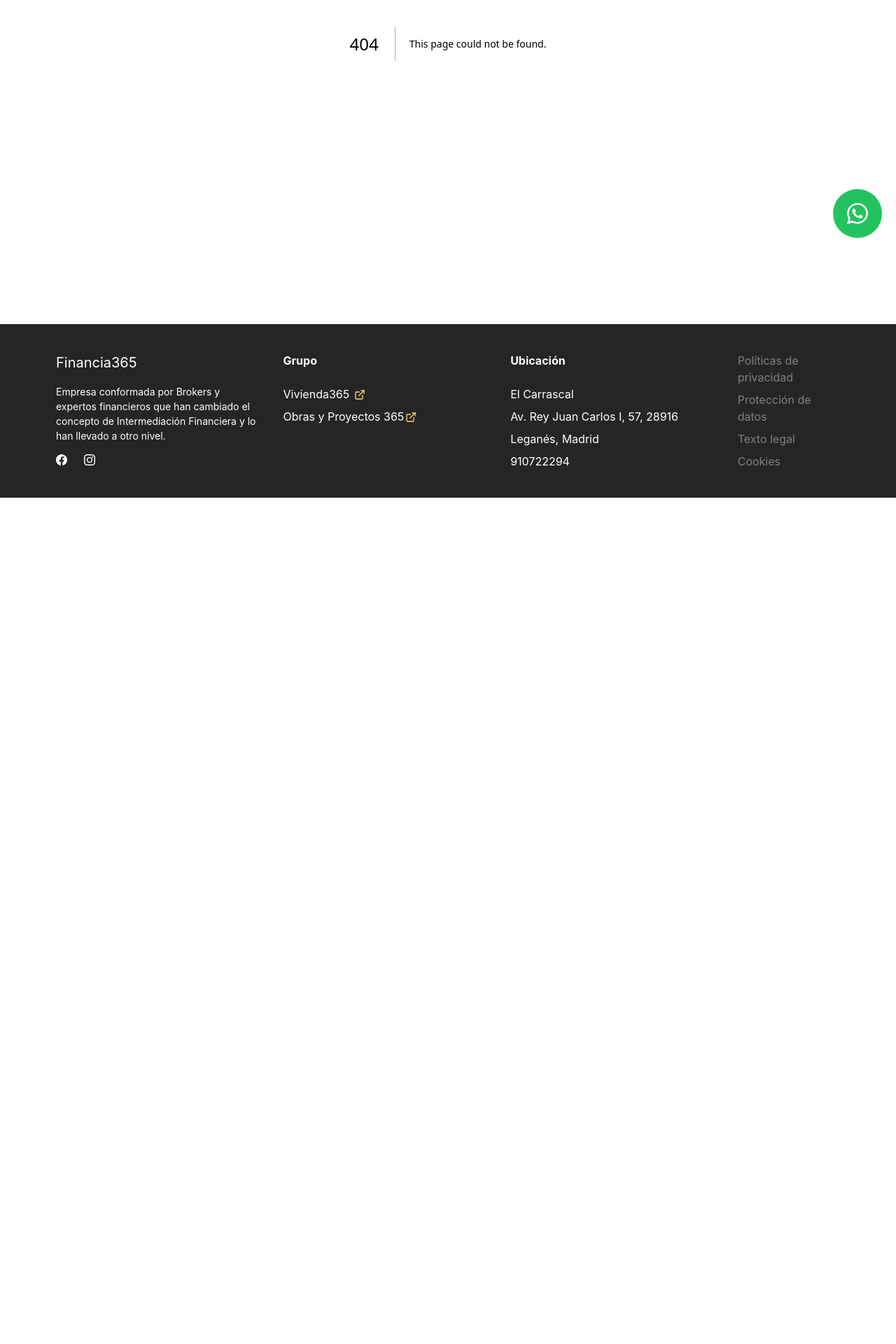
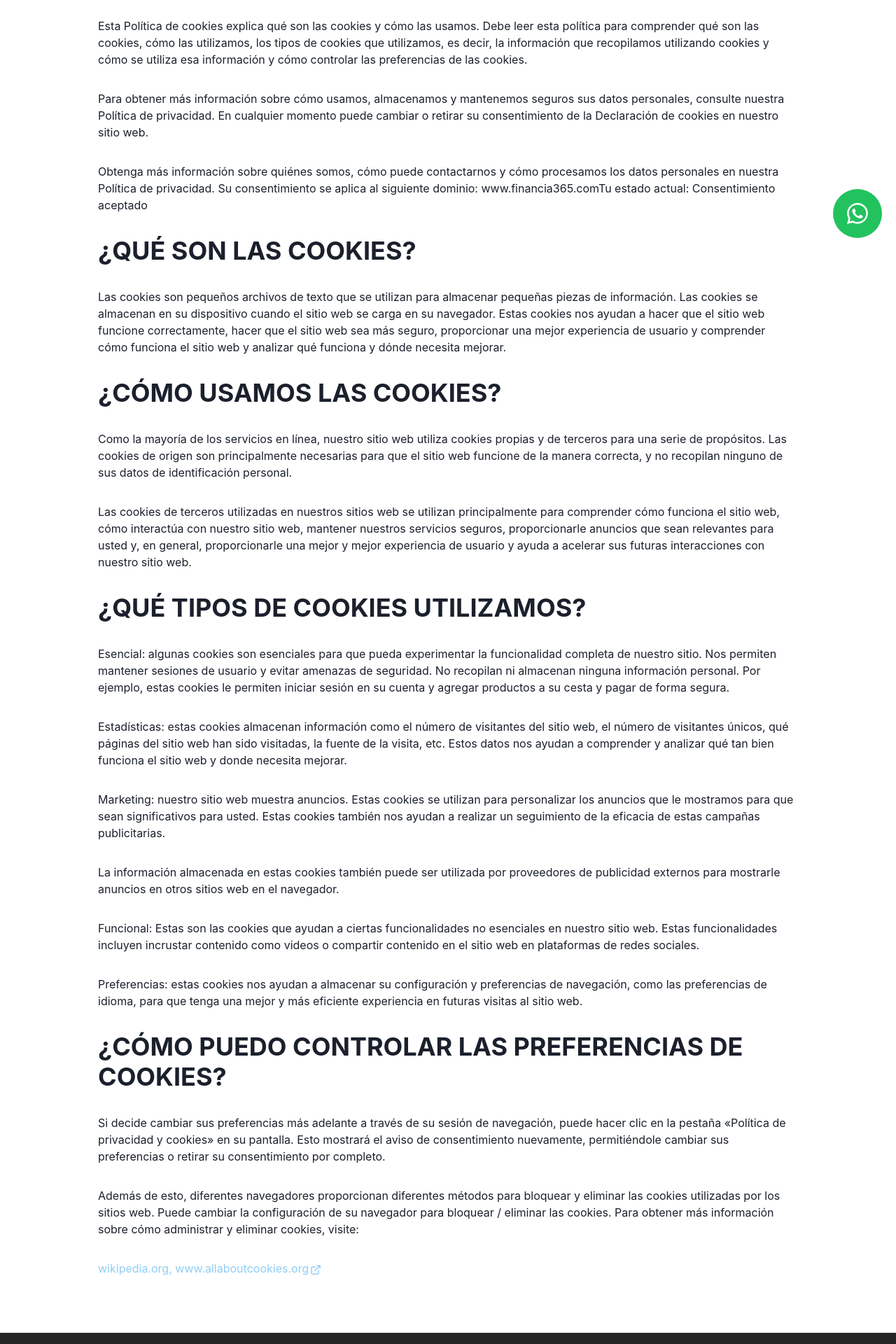
Before and after one commit to nylzen/financia365web, a Next.js app: page /cookies in a window 1280 px wide. Before the commit this address had no page. Shown: the part 440-2360 px from the top of the page at 70% size. Before the commit the page ends 1151 px from the top, so only its background shows below. Built offline with nearby package versions, Linux system fonts and the light colour scheme.

Commit message:
add: Cookies page

```diff
--- a/components/Footer/Footer.jsx
+++ b/components/Footer/Footer.jsx
@@ -16,9 +16,9 @@ const Footer = () => {
       <Container as={Stack} maxW='6xl' color='white'>
         <SimpleGrid
           templateColumns={{ sm: '1fr', md: '2fr 2fr 2fr 1fr' }}
-          placeItems={['center', 'start']}
+          placeItems={['start', 'center']}
           alignItems='start'
-          spacing={{ md: 8, sm: 10 }}
+          spacing={[4, 4, 4, 10]}
         >
           <Stack spacing={4}>
             <Box>
@@ -63,7 +63,7 @@ const Footer = () => {
             <Link>Políticas de privacidad</Link>
             <Link>Protección de datos</Link>
             <Link>Texto legal</Link>
-            <Link>Cookies</Link>
+            <Link href='/cookies'>Cookies</Link>
           </Stack>
         </SimpleGrid>
       </Container>
--- /dev/null
+++ b/pages/cookies/index.jsx
@@ -0,0 +1,136 @@
+import { AboutHero } from '@/components';
+import { ExternalLinkIcon } from '@chakra-ui/icons';
+import { Container, Heading, Link, Text, VStack } from '@chakra-ui/react';
+import Head from 'next/head';
+// import Link from 'next/link';
+
+const index = () => {
+  return (
+    <>
+      <Head>
+        <title>Financia365 | Cookies</title>
+      </Head>
+      <Container maxW={'100%'} p={[5, 5, 20]} as='main'>
+        <AboutHero title='Cookies' img='/images/about/about_hero_1x.webp' />
+        <VStack
+          spacing={8}
+          maxW={['100%', '100%', '1000px']}
+          margin='auto'
+          mt={8}
+          alignItems='flex-start'
+        >
+          <Text>
+            Esta Política de cookies explica qué son las cookies y cómo las
+            usamos. Debe leer esta política para comprender qué son las cookies,
+            cómo las utilizamos, los tipos de cookies que utilizamos, es decir,
+            la información que recopilamos utilizando cookies y cómo se utiliza
+            esa información y cómo controlar las preferencias de las cookies.
+          </Text>
+          <Text>
+            Para obtener más información sobre cómo usamos, almacenamos y
+            mantenemos seguros sus datos personales, consulte nuestra Política
+            de privacidad. En cualquier momento puede cambiar o retirar su
+            consentimiento de la Declaración de cookies en nuestro sitio web.
+          </Text>
+          <Text>
+            Obtenga más información sobre quiénes somos, cómo puede contactarnos
+            y cómo procesamos los datos personales en nuestra Política de
+            privacidad. Su consentimiento se aplica al siguiente dominio:
+            www.financia365.comTu estado actual: Consentimiento aceptado
+          </Text>
+          <Heading>¿QUÉ SON LAS COOKIES?</Heading>
+          <Text>
+            Las cookies son pequeños archivos de texto que se utilizan para
+            almacenar pequeñas piezas de información. Las cookies se almacenan
+            en su dispositivo cuando el sitio web se carga en su navegador.
+            Estas cookies nos ayudan a hacer que el sitio web funcione
+            correctamente, hacer que el sitio web sea más seguro, proporcionar
+            una mejor experiencia de usuario y comprender cómo funciona el sitio
+            web y analizar qué funciona y dónde necesita mejorar.
+          </Text>
+          <Heading>¿CÓMO USAMOS LAS COOKIES?</Heading>
+          <Text>
+            Como la mayoría de los servicios en línea, nuestro sitio web utiliza
+            cookies propias y de terceros para una serie de propósitos. Las
+            cookies de origen son principalmente necesarias para que el sitio
+            web funcione de la manera correcta, y no recopilan ninguno de sus
+            datos de identificación personal.
+          </Text>
+          <Text>
+            Las cookies de terceros utilizadas en nuestros sitios web se
+            utilizan principalmente para comprender cómo funciona el sitio web,
+            cómo interactúa con nuestro sitio web, mantener nuestros servicios
+            seguros, proporcionarle anuncios que sean relevantes para usted y,
+            en general, proporcionarle una mejor y mejor experiencia de usuario
+            y ayuda a acelerar sus futuras interacciones con nuestro sitio web.
+          </Text>
+          <Heading>¿QUÉ TIPOS DE COOKIES UTILIZAMOS?</Heading>
+          <Text>
+            Esencial: algunas cookies son esenciales para que pueda experimentar
+            la funcionalidad completa de nuestro sitio. Nos permiten mantener
+            sesiones de usuario y evitar amenazas de seguridad. No recopilan ni
+            almacenan ninguna información personal. Por ejemplo, estas cookies
+            le permiten iniciar sesión en su cuenta y agregar productos a su
+            cesta y pagar de forma segura.
+          </Text>
+          <Text>
+            Estadísticas: estas cookies almacenan información como el número de
+            visitantes del sitio web, el número de visitantes únicos, qué
+            páginas del sitio web han sido visitadas, la fuente de la visita,
+            etc. Estos datos nos ayudan a comprender y analizar qué tan bien
+            funciona el sitio web y donde necesita mejorar.
+          </Text>
+          <Text>
+            Marketing: nuestro sitio web muestra anuncios. Estas cookies se
+            utilizan para personalizar los anuncios que le mostramos para que
+            sean significativos para usted. Estas cookies también nos ayudan a
+            realizar un seguimiento de la eficacia de estas campañas
+            publicitarias.
+          </Text>
+          <Text>
+            La información almacenada en estas cookies también puede ser
+            utilizada por proveedores de publicidad externos para mostrarle
+            anuncios en otros sitios web en el navegador.
+          </Text>
+          <Text>
+            Funcional: Estas son las cookies que ayudan a ciertas
+            funcionalidades no esenciales en nuestro sitio web. Estas
+            funcionalidades incluyen incrustar contenido como videos o compartir
+            contenido en el sitio web en plataformas de redes sociales.
+          </Text>
+          <Text>
+            Preferencias: estas cookies nos ayudan a almacenar su configuración
+            y preferencias de navegación, como las preferencias de idioma, para
+            que tenga una mejor y más eficiente experiencia en futuras visitas
+            al sitio web.
+          </Text>
+          <Heading>¿CÓMO PUEDO CONTROLAR LAS PREFERENCIAS DE COOKIES?</Heading>
+          <Text>
+            {' '}
+            Si decide cambiar sus preferencias más adelante a través de su
+            sesión de navegación, puede hacer clic en la pestaña «Política de
+            privacidad y cookies» en su pantalla. Esto mostrará el aviso de
+            consentimiento nuevamente, permitiéndole cambiar sus preferencias o
+            retirar su consentimiento por completo.
+          </Text>
+          <Text>
+            Además de esto, diferentes navegadores proporcionan diferentes
+            métodos para bloquear y eliminar las cookies utilizadas por los
+            sitios web. Puede cambiar la configuración de su navegador para
+            bloquear / eliminar las cookies. Para obtener más información sobre
+            cómo administrar y eliminar cookies, visite:
+          </Text>
+          <Link
+            href='http://www.allaboutcookies.org/'
+            isExternal
+            color='blue.200'
+          >
+            wikipedia.org, www.allaboutcookies.org
+            <ExternalLinkIcon mx='2px' />
+          </Link>
+        </VStack>
+      </Container>
+    </>
+  );
+};
+export default index;
```
